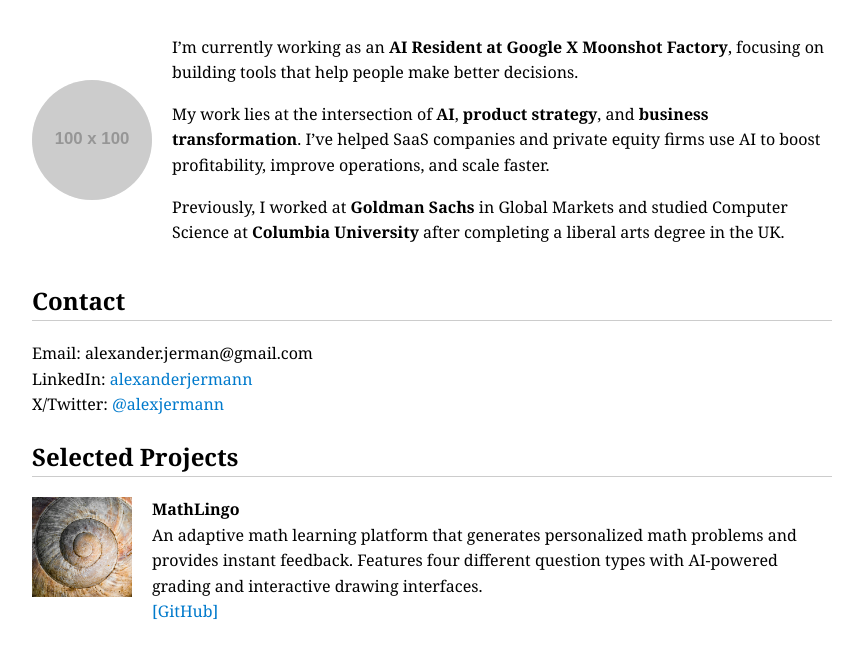
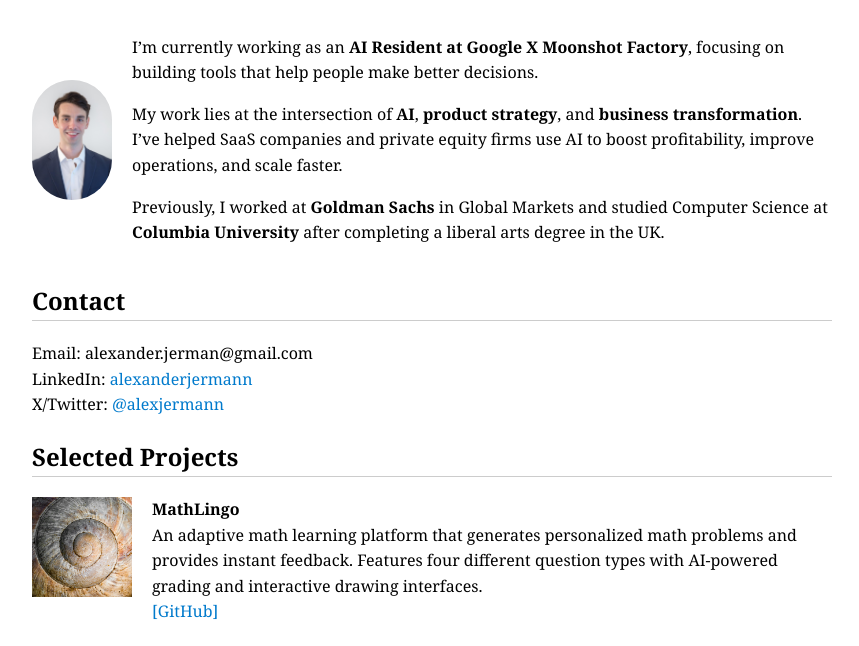
Before and after one commit to jermann/alexanderjermann.github.io, a plain HTML site: page index.html in a window 1280 px wide. Shown: the part 95-741 px from the top of the page, without its empty margins (208-1067 px from the left). Drawn offline with Linux system fonts and the light colour scheme; placeholder pictures from the web are drawn by us.

Commit message:
Update profile image source and alt text in index.html

```diff
--- a/index.html
+++ b/index.html
@@ -58,7 +58,7 @@
 
   <h1>Alexander Jermann</h1>
   <div class="profile">
-    <img src="https://via.placeholder.com/100" alt="Project Placeholder" />
+    <img src="/public/profile.jpg" alt="Alexander Jermann Profile" />
     <div>
       <p>
         I’m currently working as an <strong>AI Resident at Google X Moonshot Factory</strong>, focusing on building tools that help people make better decisions.
```
Also changed, not shown: public/profile.jpg (added).
